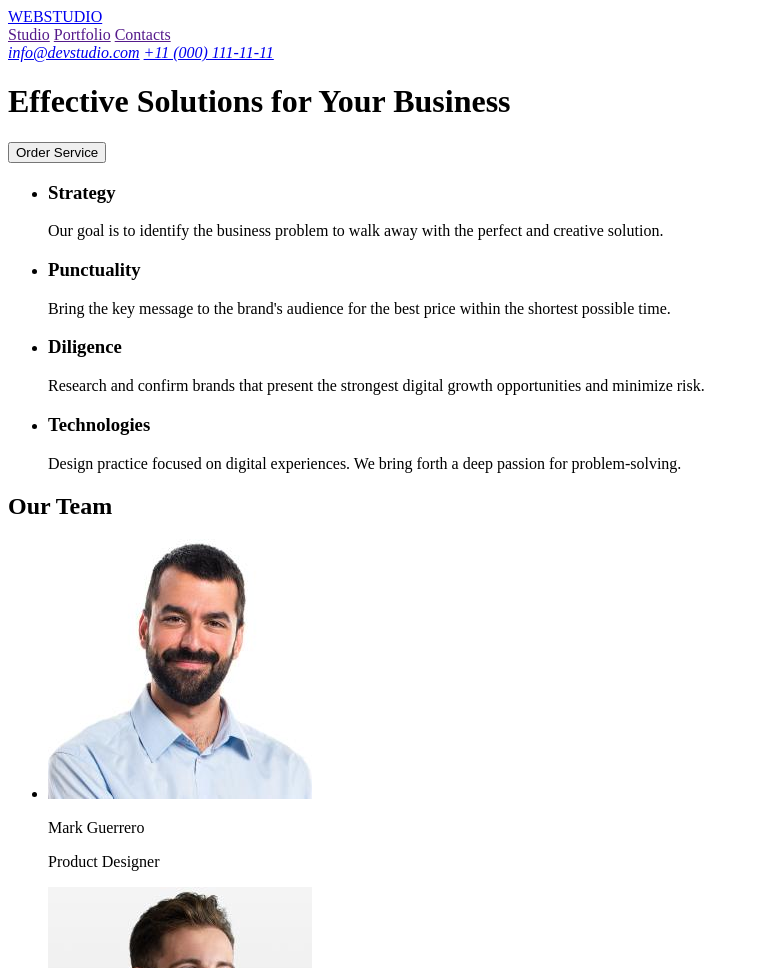
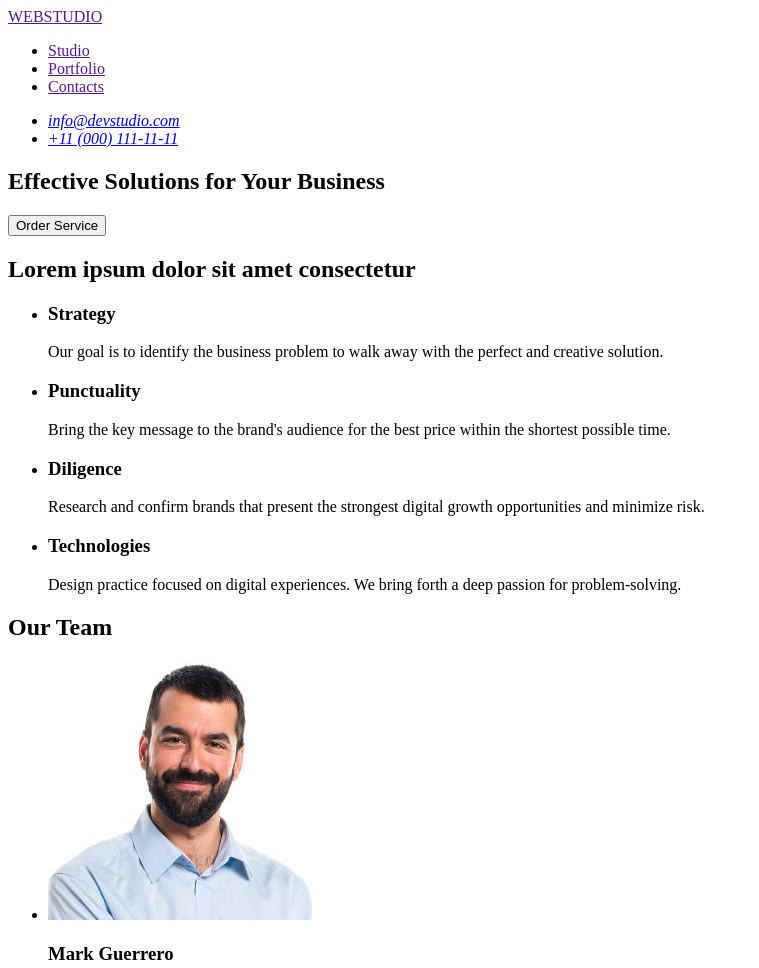
Before and after one commit to Piter30/goit-markup-hw-01, a plain HTML site: page index.html in a window 1280 px wide. Shown: the top 968 px of the page, without its empty margins (0-759 px from the left). Drawn offline with Linux system fonts and the light colour scheme.

Commit message:
corrections of the submitted task

```diff
--- a/index.html
+++ b/index.html
@@ -7,27 +7,31 @@
   </head>
   <body>
     <header>
-      <a href="/">WEBSTUDIO</a>
-
       <nav>
-        <a href="">Studio</a>
-        <a href="">Portfolio</a>
-        <a href="">Contacts</a>
+        <a href=""./index.html">WEBSTUDIO</a>
+        <ul>
+          <li><a href="">Studio</a></li>
+          <li><a href="">Portfolio</a></li>
+          <li><a href="">Contacts</a></li>
+        </ul>
       </nav>
 
       <address>
-        <a href="mailto:info@devstudio.com">info@devstudio.com</a>
-        <a href="tel:+110001111111">+11 (000) 111-11-11</a>
+        <ul>
+          <li><a href="mailto:info@devstudio.com">info@devstudio.com</a></li>
+          <li><a href="tel:+110001111111">+11 (000) 111-11-11</a></li>
+        </ul>
       </address>
     </header>
 
     <main>
-      <div class="">
+      <section>
         <h1>Effective Solutions for Your Business</h1>
         <button type="button">Order Service</button>
-      </div>
+      </section>
 
       <section>
+        <h2>Lorem ipsum dolor sit amet consectetur</h2>
         <ul>
           <li>
             <h3>Strategy</h3>
@@ -70,7 +74,7 @@
               height="260"
               alt="Mark Guerrero"
             />
-            <p>Mark Guerrero</p>
+            <h3>Mark Guerrero</h3>
             <p>Product Designer</p>
           </li>
           <li>
@@ -80,7 +84,7 @@
               height="260"
               alt="Tom Ford"
             />
-            <p>Tom Ford</p>
+            <h3>Tom Ford</h3>
             <p>Frontend Developer</p>
           </li>
           <li>
@@ -90,7 +94,7 @@
               height="260"
               alt="Camila Garcia"
             />
-            <p>Camila Garcia</p>
+            <h3>Camila Garcia</h3>
             <p>Marketing</p>
           </li>
           <li>
@@ -100,51 +104,10 @@
               height="260"
               alt="Daniel Wilson"
             />
-            <p>Daniel Wilson</p>
+            <h3>Daniel Wilson</h3>
             <p>UI Designer</p>
           </li>
         </ul>
-
-        <!-- <div class="">
-          <img
-            src="./images/mark-guerrero.jpg"
-            width="264"
-            height="260"
-            alt="photo"
-          />
-          <p>Mark Guerrero</p>
-          <p>Product Designer</p>
-        </div>
-        <div class="">
-          <img
-            src="./images/tom-ford.jpg"
-            width="264"
-            height="260"
-            alt="photo"
-          />
-          <p>Tom Ford</p>
-          <p>Frontend Developer</p>
-        </div>
-        <div class="">
-          <img
-            src="./images/camila-garcia.jpg"
-            width="264"
-            height="260"
-            alt="photo"
-          />
-          <p>Camila Garcia</p>
-          <p>Marketing</p>
-        </div>
-        <div class="">
-          <img
-            src="./images/daniel-wilson.jpg"
-            width="264"
-            height="260"
-            alt="photo"
-          />
-          <p>Daniel Wilson</p>
-          <p>UI Designer</p>
-        </div> -->
       </section>
     </main>
 
```
